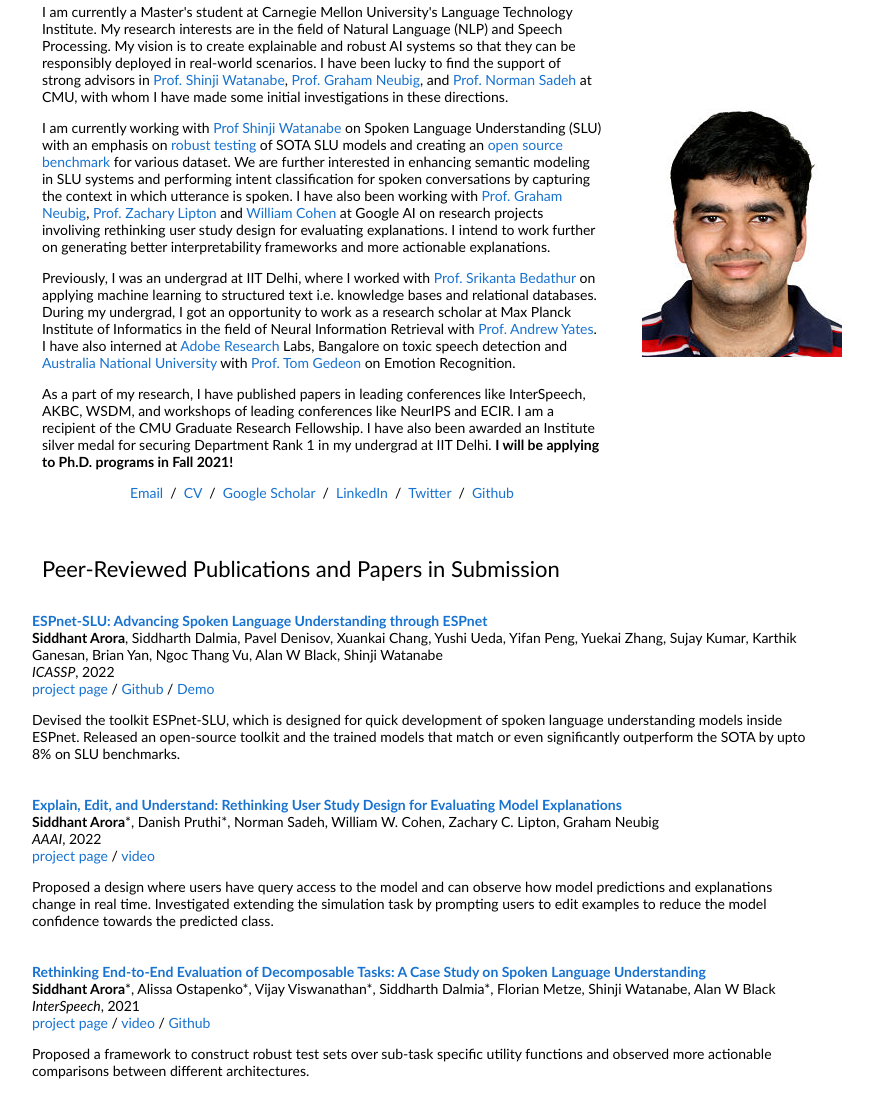
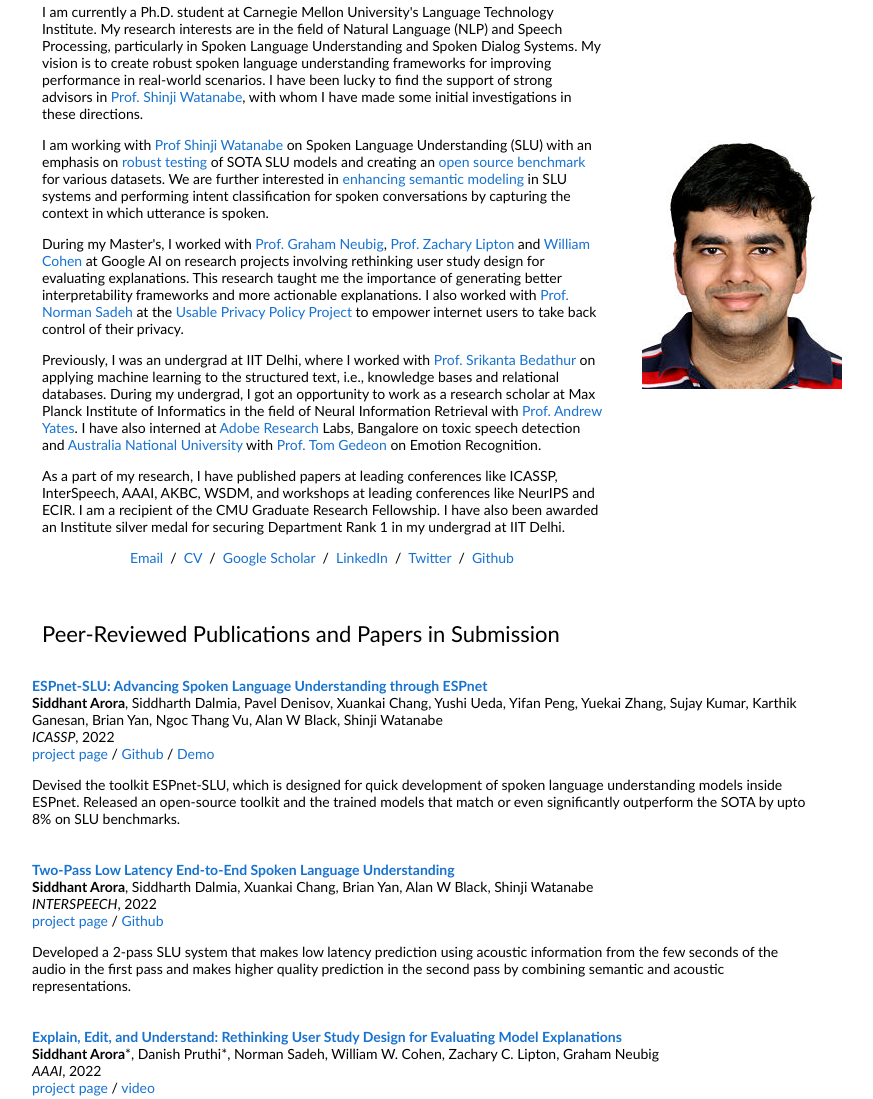
Before and after one commit to siddhu001/siddhu001.github.io, a plain HTML site: page index.html in a window 1280 px wide. Shown: the part 84-1183 px from the top of the page, without its empty margins (218-1091 px from the left). Drawn offline with Linux system fonts and the light colour scheme.

Commit message:
Update website

```diff
--- a/index.html
+++ b/index.html
@@ -18,18 +18,20 @@
               <p style="text-align:center">
                 <name>Siddhant Arora</name>
               </p>
-              <p>I am currently a Master's student at Carnegie Mellon University's Language Technology Institute. My research interests are in the field of Natural Language (NLP) and Speech Processing. My vision is to create explainable and robust AI systems so that they can be responsibly deployed in real-world scenarios.
-   I have been lucky to find the support of strong advisors in <a href="https://sites.google.com/view/shinjiwatanabe"> Prof. Shinji Watanabe</a>, <a href="http://www.phontron.com/"> Prof. Graham Neubig</a>, and <a href="https://www.normsadeh.org/">Prof. Norman Sadeh</a> at CMU, with whom I have made some initial investigations in these directions.
-              </p>
-              <p>
-                I am currently working with <a href="https://sites.google.com/view/shinjiwatanabe"> Prof Shinji Watanabe </a> on Spoken Language Understanding (SLU) with an emphasis on <a href="https://sites.google.com/view/shinjiwatanabe">robust testing</a> of SOTA SLU models and creating an <a href="https://sites.google.com/view/shinjiwatanabe">open source benchmark</a> for various dataset. We are further interested in enhancing semantic modeling in SLU systems and performing intent classification for spoken conversations by capturing the context in which utterance is spoken.
-                I have also been working with <a href="http://www.phontron.com/">Prof. Graham Neubig</a>, <a href="https://www.zacharylipton.com/">Prof. Zachary Lipton</a> and <a href="http://www.cs.cmu.edu/~wcohen/">William Cohen</a> at Google AI on research projects involiving rethinking user study design for evaluating explanations. I intend to work further on generating better interpretability frameworks and more actionable explanations.
-              </p>
-              <p>
-              Previously, I was an undergrad at IIT Delhi, where I worked with <a href="https://www.cse.iitd.ac.in/~srikanta/">Prof. Srikanta Bedathur</a> on applying machine learning to structured text i.e. knowledge bases and relational databases. During my undergrad, I got an opportunity to work as a research scholar at Max Planck Institute of Informatics in the field of Neural Information Retrieval with <a href="https://andrewyates.net/">Prof. Andrew Yates</a>. I have also interned at <a href="https://research.adobe.com/">Adobe Research</a> Labs, Bangalore on toxic speech detection and <a href="https://www.anu.edu.au/">Australia National University</a> with <a href="http://users.cecs.anu.edu.au/~Tom.Gedeon/">Prof. Tom Gedeon</a> on Emotion Recognition.
-              </p>
-              <p>
-                As a part of my research, I have published papers in leading conferences like InterSpeech, AKBC, WSDM, and workshops of leading conferences like NeurIPS and ECIR. I am a recipient of the CMU Graduate Research Fellowship. I have also been awarded an Institute silver medal for securing Department Rank 1 in my undergrad at IIT Delhi.  <b> I will be applying to Ph.D. programs in Fall 2021! </b>
+              <p>I am currently a Ph.D. student at Carnegie Mellon University's Language Technology Institute. My research interests are in the field of Natural Language (NLP) and Speech Processing, particularly in Spoken Language Understanding and Spoken Dialog Systems. My vision is to create robust spoken language understanding frameworks for improving performance in real-world scenarios.
+   I have been lucky to find the support of strong advisors in <a href="https://sites.google.com/view/shinjiwatanabe"> Prof. Shinji Watanabe</a>, with whom I have made some initial investigations in these directions.
+              </p>
+              <p>
+                I am working with <a href="https://sites.google.com/view/shinjiwatanabe"> Prof Shinji Watanabe </a> on Spoken Language Understanding (SLU) with an emphasis on <a href="https://arxiv.org/abs/2106.15065">robust testing</a> of SOTA SLU models and creating an <a href="https://arxiv.org/pdf/2111.14706.pdf">open source benchmark</a> for various datasets. We are further interested in <a href="https://arxiv.org/pdf/2207.06670.pdf">enhancing semantic modeling</a> in SLU systems and performing intent classification for spoken conversations by capturing the context in which utterance is spoken.
+              </p>
+              <p>
+                During my Master's, I worked with <a href="http://www.phontron.com/">Prof. Graham Neubig</a>, <a href="https://www.zacharylipton.com/">Prof. Zachary Lipton</a> and <a href="http://www.cs.cmu.edu/~wcohen/">William Cohen</a> at Google AI on research projects involving rethinking user study design for evaluating explanations. This research taught me the importance of generating better interpretability frameworks and more actionable explanations. I also worked with <a href="https://www.normsadeh.org/">Prof. Norman Sadeh</a> at the <a href="https://usableprivacy.org/">Usable Privacy Policy Project</a> to empower internet users to take back control of their privacy.
+              </p>
+              <p>
+              Previously, I was an undergrad at IIT Delhi, where I worked with <a href="https://www.cse.iitd.ac.in/~srikanta/">Prof. Srikanta Bedathur</a> on applying machine learning to the structured text, i.e., knowledge bases and relational databases. During my undergrad, I got an opportunity to work as a research scholar at Max Planck Institute of Informatics in the field of Neural Information Retrieval with <a href="https://andrewyates.net/">Prof. Andrew Yates</a>. I have also interned at <a href="https://research.adobe.com/">Adobe Research</a> Labs, Bangalore on toxic speech detection and <a href="https://www.anu.edu.au/">Australia National University</a> with <a href="http://users.cecs.anu.edu.au/~Tom.Gedeon/">Prof. Tom Gedeon</a> on Emotion Recognition.
+              </p>
+              <p>
+                As a part of my research, I have published papers at leading conferences like ICASSP, InterSpeech, AAAI, AKBC, WSDM, and workshops at leading conferences like NeurIPS and ECIR. I am a recipient of the CMU Graduate Research Fellowship. I have also been awarded an Institute silver medal for securing Department Rank 1 in my undergrad at IIT Delhi.
               </p>
               <p style="text-align:center">
                 <a href="mailto:siddhantarora1806@gmail.com">Email</a> &nbsp/&nbsp
@@ -55,7 +57,7 @@
         <table style="width:100%;border:0px;border-spacing:0px;border-collapse:separate;margin-right:auto;margin-left:auto;"><tbody>
           <tr>
             <td style="padding:10px;width:75%;vertical-align:middle">
-              <a href="https://arxiv.org/abs/2106.15065">
+              <a href="https://arxiv.org/pdf/2111.14706.pdf">
                 <papertitle>ESPnet-SLU: Advancing Spoken Language Understanding through ESPnet </papertitle>
               </a>
               <br>
@@ -70,6 +72,25 @@
               <p></p>
               <p>
               Devised the toolkit ESPnet-SLU, which is designed for quick development of spoken language understanding models inside ESPnet. Released an open-source toolkit and the trained models that match or even significantly outperform the SOTA by upto 8% on SLU benchmarks.
+              </p>
+            </td>
+          </tr>
+          <tr>
+            <td style="padding:10px;width:75%;vertical-align:middle">
+              <a href="https://arxiv.org/pdf/2207.06670.pdf">
+                <papertitle>Two-Pass Low Latency End-to-End Spoken Language Understanding </papertitle>
+              </a>
+              <br>
+
+              <b>Siddhant Arora</b>, Siddharth Dalmia,  Xuankai Chang, Brian Yan, Alan W Black, Shinji Watanabe
+              <br>
+              <em>INTERSPEECH</em>, 2022
+              <br>
+              <a href="https://espnet-slu.github.io/two-pass">project page</a> /
+              <a href="https://github.com/espnet/espnet">Github</a>
+              <p></p>
+              <p>
+              Developed a 2-pass SLU system that makes low latency prediction using acoustic information from the few seconds of the audio in the first pass and makes higher quality prediction in the second pass by combining semantic and acoustic representations.
               </p>
             </td>
           </tr>
@@ -111,6 +132,26 @@
               <p></p>
               <p>
               Proposed a framework to construct robust test sets over sub-task specific utility functions and observed more actionable comparisons between different architectures.
+              </p>
+            </td>
+          </tr>
+          <tr>
+            <td style="padding:10px;width:75%;vertical-align:middle">
+              <a href="https://usableprivacy.org/static/files/Arora_LREC_2022.pdf">
+                <papertitle>A Tale of Two Regulatory Regimes: Creation and Analysis of a Bilingual Privacy Policy Corpus </papertitle>
+                </a>
+              <br>
+
+              <b>Siddhant Arora</b>, Henry Hosseini, Christine Utz, Vinayshekhar Bannihatti Kumar, Tristan Dhellemmes, Abhilasha Ravichander, Peter Story, Jasmine Mangat, Rex Chen, Martin Degeling, Tom Norton, Thomas Hupperich, Shomir Wilson, Norman Sadeh
+              <br>
+              <em>LREC</em>, 2022
+              <br>
+              <a href="https://usableprivacy.org/">project page</a>
+              <!-- / -->
+              <!-- <a href="https://github.com/maseEval/mase">Github</a> -->
+              <p></p>
+              <p>
+               Introduce the first bilingual corpus of mobile app privacy policies consisting of 64 privacy policies in English (292K words) and 91 privacy policies in German (478K words), respectively with manual annotations for 8K and 19K fine-grained data practices.
               </p>
             </td>
           </tr>
```
